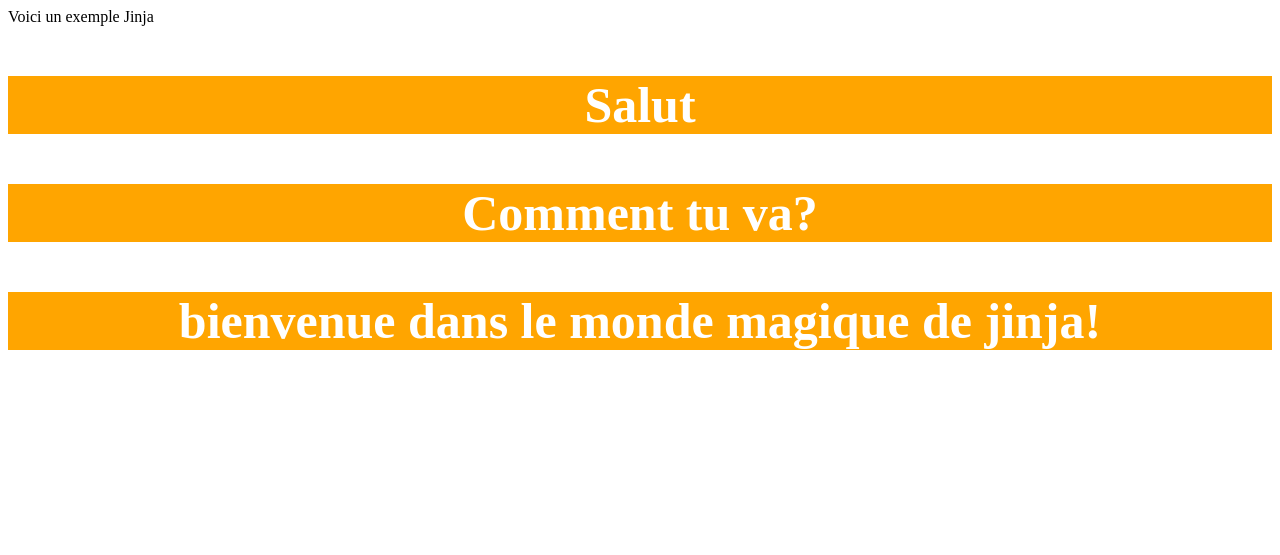
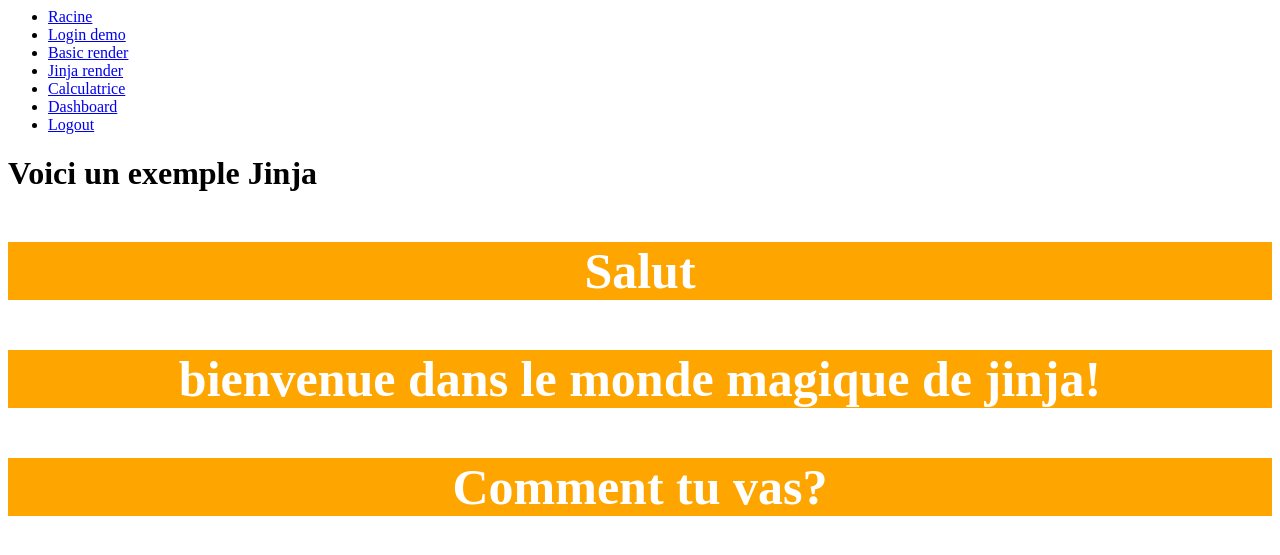
Before and after one commit to ArmelExtia/Meetup_Flask, a Flask app: page /get_jinja in a window 1280 px wide. Shown: the top 555 px of the page. Run offline with Flask 2, Linux system fonts and the light colour scheme; the visitor is signed in with stand-in values (Sample User, id 1).

Commit message:
ajoute un menu pour la majorité des pages. Ajoute quelques fonctionnalités à creuser pour les curieux. Corrige de l'orthographe

```diff
--- a/app.py
+++ b/app.py
@@ -2,9 +2,15 @@
 
 # /!\ On ajoute à l'import de flask les modules utiles
 from flask import Flask, render_template,request,url_for, redirect,session
+from flask import make_response
 
 # On crée une instance d'application
 app = Flask(__name__)
+
+
+######################
+## ROUTE PAR DEFAUT ##
+######################
 
 # On définit une route par défault
 @app.route('/')
@@ -90,13 +96,13 @@ def logout():
 @app.route('/get_render')
 def get_render():
 # Les templates sont dans le dossier templates
-    return render_template('get_render.html') # ATTENTION il faut redémarré l'application pour modifier le contenu du html
+    return render_template('get_render.html') # ATTENTION il faut redémarrer l'application pour modifier le contenu du html
 
 # On définit une route pour afficher le résultat d'un template html avec un jinja
 @app.route('/get_jinja')
 def get_jinja():
-    # On crée une liste de valeur qui sera renvoyé à jinja
-    la_liste = ['Salut','Comment tu va?', 'bienvenue dans le monde magique de jinja!']
+    # On crée une liste de valeur qui sera renvoyée à jinja
+    la_liste = ['Salut', 'bienvenue dans le monde magique de jinja!','Comment tu vas?']
     # On retourne vers la page html
     return render_template('get_jinja.html', ma_list = la_liste)
 
@@ -104,21 +110,21 @@ def get_jinja():
 ##   CALCULATRICE   ##
 ######################
 
-# On définit une route pour afficher un calculatrice
+# On définit une route pour afficher une calculatrice
 @app.route('/calculatrice', methods=['GET', 'POST'])
 def calculatrice():
     if 'user' in session:
         # Le résultat par défault sera none
         result = ""
-        # Si la méthod est un post c'est que le formulaire a envoyé une demande
+        # Si la méthode est un post c'est que le formulaire a envoyé une demande
         if request.method == 'POST':
-            # On récupère la valeur 1 depuis la requete envoyé
+            # On récupère la valeur 1 depuis la requête envoyée
             num1 = float(request.form['num1'])
-            # On récupère la valeur 2 depuis la requete envoyé
+            # On récupère la valeur 2 depuis la requête envoyée
             num2 = float(request.form['num2'])
-            # On récupère l'opérateur' depuis la requete envoyé
+            # On récupère l'opérateur' depuis la requête envoyée
             operator = request.form['operator']
-            # Si l'opérateur est ajout
+            # Si l'opérateur est une addition
             if operator == 'add':
                 # Le résulatat renvoyé sera
                 result = f"Résultat : {num1 + num2}"
@@ -130,7 +136,7 @@ def calculatrice():
                 result = f"Résultat : {num1 * num2}"
             # Si l'opérateur est une division
             elif operator == 'divide':
-                # Les division par zero sont impossible!!!
+                # Les divisions par zero sont impossibles!!!
                 if num2 != 0:
                     result = f"Résultat : {num1 / num2}"
                 else:
@@ -146,13 +152,54 @@ def calculatrice():
 
 
 
+#######################
+##GESTION DES ERREURS##
+#######################
+
+@app.errorhandler(401)
+@app.errorhandler(404)
+@app.errorhandler(500)
+def gestion_des_erreur(error):
+    return "Cette erreur est sous contrôle : {}".format(error.code), error.code
 
 
 
 
+######################
+## COOKIES standard ##
+######################
+
+# On définit une route pour afficher un calculatrice
+@app.route('/myurl', methods=['GET', 'POST'])
+def myurlfunction():
+    if request.method == 'POST':
+        dataCookie = request.cookies.get('lenomduncookieauchoix')
+        reponse = make_response(render_template('get_jinja.html', ma_list = []))
+        reponse.set_cookie('lenomduncookieauchoix',str(int(dataCookie)+1), max_age=3600*24*30) # stocke le cookie sur 30jours
+        return reponse
+    else:
+        reponse = make_response(render_template('get_jinja.html', ma_list = []))
+        reponse.set_cookie('lenomduncookieauchoix', '0', max_age=3600*24*30) # stocke le cookie sur 30jours
+        return reponse
 
 
+######################
+##    PLUS A VOIR   ##
+######################
+@app.context_processor
+def utility_processor():
+  def unefonction():
+      return 'du python'
+  def unefonctionplussophistiquee(type):
+      return 'du python ...'
+  return dict(jinjaAppelUneFonction=unefonction,
+              jinjaAppelUneAutreFonction=unefonctionplussophistiquee)
 
+
+@app.template_filter('monfiltreJinja')
+def monfiltreJinja(s, find, replace):
+    """A non-optimal implementation of a string filter"""
+    return s.replace(find, replace)
 
 ######################
 ##       MAIN       ##
--- a/templates/calculatrice.html
+++ b/templates/calculatrice.html
@@ -1,4 +1,5 @@
 
+{% include "navBarDemoExtia.html" %}
     <h1>Calculatrice Basique</h1>
     {{ utilisateur }}
     <form method="post">
--- a/templates/get_jinja.html
+++ b/templates/get_jinja.html
@@ -1,7 +1,9 @@
-<!-- Les fichier de css seront stocké dans le dossier static -->
+<!-- Les fichier de css seront stockés dans le dossier static -->
 <link rel="stylesheet" type="text/css" href="{{ url_for('static', filename='default_css.css') }}">
 
-Voici un exemple Jinja
+{% include "navBarDemoExtia.html" %}
+
+<h1>Voici un exemple Jinja</h1>
 
 {% for mess in ma_list%}
    <p> {{ mess }} </p>
--- a/templates/get_render.html
+++ b/templates/get_render.html
@@ -1,5 +1,7 @@
 <!-- Les fichier de css seront stocké dans le dossier static -->
 <link rel="stylesheet" type="text/css" href="{{ url_for('static', filename='default_css.css') }}">
+
+{% include "navBarDemoExtia.html" %}
 
 <h1>Render template</h1>
 
--- a/templates/login.html
+++ b/templates/login.html
@@ -1,3 +1,5 @@
+{% include "navBarDemoExtia.html" %}
+
 <h1>login</h1>
 <form method="post">
     <input name="username" placeholder="nom utilisateur" required>
--- /dev/null
+++ b/templates/navBarDemoExtia.html
@@ -0,0 +1,22 @@
+<html>
+<!-- Design navigation bar -->
+<nav class="navbar navbar-default navbar-custom">
+  <div class="container-fluid">
+	<!-- Collect the nav links, forms, and other content for toggling -->
+	<div class="collapse navbar-collapse" id="bs-example-navbar-collapse-1">
+	  <ul class="nav navbar-nav">
+        <li ><a href="{{ url_for('bonjour') }}">Racine</a></li>
+		<li ><a href="{{ url_for('login') }}">Login demo</a></li>
+		<li ><a href="{{ url_for('get_render') }}">Basic render</a></li>
+		<li ><a href="{{ url_for('get_jinja') }}">Jinja render</a></li>
+		<li ><a href="{{ url_for('calculatrice') }}">Calculatrice</a></li>
+		<li ><a href="{{ url_for('dashboard') }}">Dashboard</a></li>
+		{% if session.get('user') %}
+		<li ><a href="{{ url_for('logout') }}">Logout</a></li>
+		{% endif %}
+	  </ul>
+	</div><!-- /.navbar-collapse -->
+  </div><!-- /.container-fluid -->
+</nav>
+
+</html>
```
